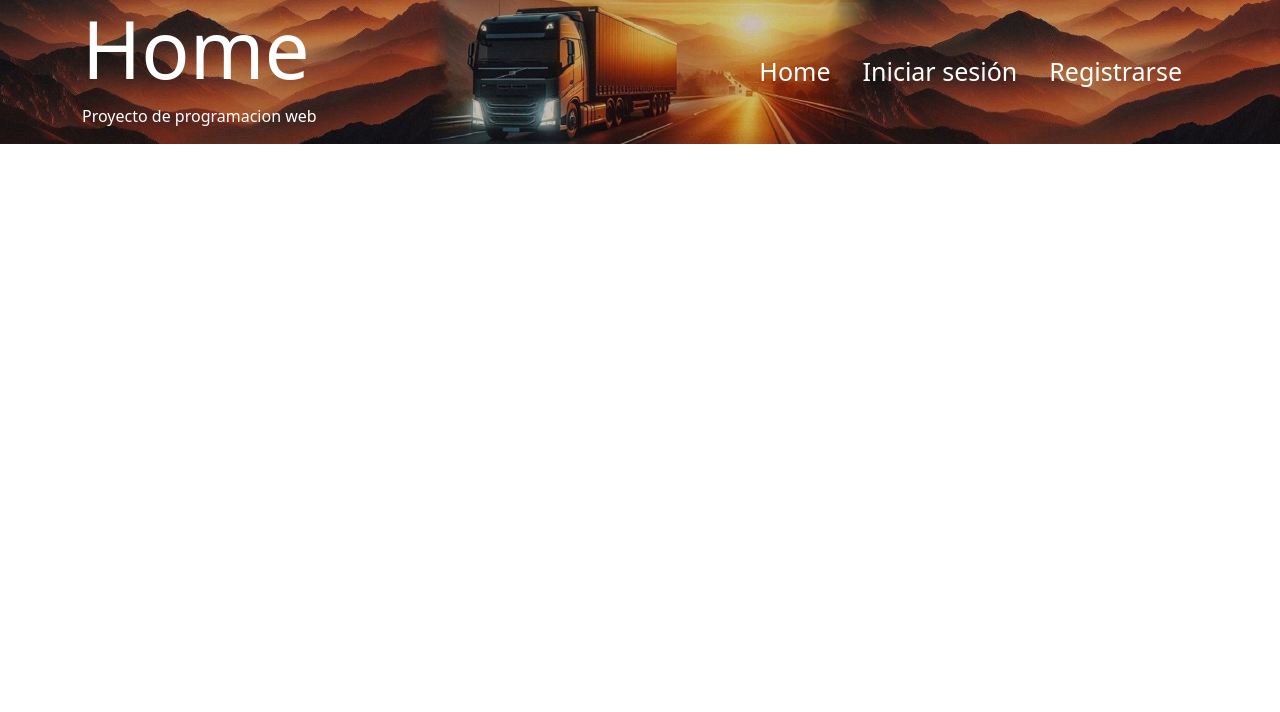
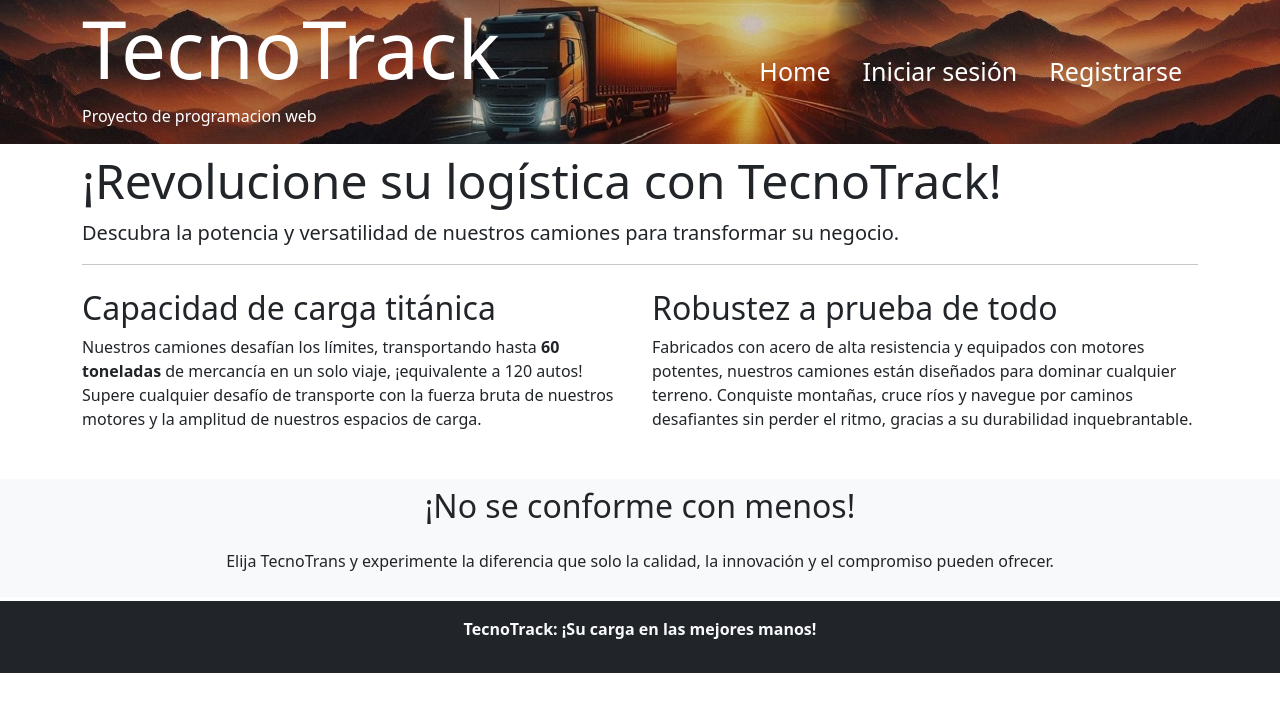
Before and after one commit to AlejandroHdzB/PrograWeb, a PHP site: page / in a window 1280 px wide. Shown: the top 712 px of the page. Run offline with PHP 8.4, Linux system fonts and the light colour scheme.

Commit message:
se modifica el home, rutas de inicio de sesion y registro

```diff
--- a/Register/formRegister.php
+++ b/Register/formRegister.php
@@ -157,13 +157,13 @@ function validatePassword($password)
         <div class="container">
             <div class="row align-items-center">
                 <div class="col">
-                    <h1 class="display-1">Home</h1>
+                    <h1 class="display-1">TecnoTrack</h1>
                     <p>Proyecto de programacion web</p>
                 </div>
                 <nav class="nav col justify-content-end">
                     <a class="nav-link active" aria-current="page" href="../index.php">Home</a>
                     <a class="nav-link" href="../index.php">Iniciar sesión</a>
-                    <a class="nav-link" href="#">Registrarse</a>
+                    <a class="nav-link" href="../formLogin.php">Registrarse</a>
                 </nav>
             </div>
         </div>
@@ -196,7 +196,7 @@ function validatePassword($password)
                 </div>
                 <button type="submit" class="btn btn-register">Registrarte</button>
             </form>
-            <a href="../index.php" class="link-login">¿Ya tienes una cuenta?</a>
+            <a href="../formLogin.php" class="link-login">¿Ya tienes una cuenta?</a>
         </div>
     </div>
 </body>
--- a/index.php
+++ b/index.php
@@ -17,17 +17,51 @@
         <div class="container">
             <div class="row align-items-center">
                 <div class="col">
-                    <h1 class="display-1">Home</h1>
+                    <h1 class="display-1">TecnoTrack</h1>
                     <p>Proyecto de programacion web</p>
                 </div>
                 <nav class="nav col justify-content-end">
                     <a class="nav-link active" aria-current="page" href="#">Home</a>
-                    <a class="nav-link" href="#">Iniciar sesión</a>
+                    <a class="nav-link" href="formLogin.php">Iniciar sesión</a>
                     <a class="nav-link" href="Register/formRegister.php">Registrarse</a>
                 </nav>
             </div>
         </div>
     </div>
+
+    <div class="jumbotron">
+        <div class="container mt-2">
+            <h1 class="display-5">¡Revolucione su logística con TecnoTrack!</h1>
+            <p class="lead">Descubra la potencia y versatilidad de nuestros camiones para transformar su negocio.</p>
+            <hr class="my-1">
+        </div>
+    </div>
+
+    <div class="container mt-4">
+        <div class="row">
+            <div class="col-md-6 mb-4">
+                <h2>Capacidad de carga titánica</h2>
+                <p>Nuestros camiones desafían los límites, transportando hasta <strong>60 toneladas</strong> de mercancía en un solo viaje, ¡equivalente a 120 autos! Supere cualquier desafío de transporte con la fuerza bruta de nuestros motores y la amplitud de nuestros espacios de carga.</p>
+            </div>
+            <div class="col-md-6 mb-4">
+                <h2>Robustez a prueba de todo</h2>
+                <p>Fabricados con acero de alta resistencia y equipados con motores potentes, nuestros camiones están diseñados para dominar cualquier terreno. Conquiste montañas, cruce ríos y navegue por caminos desafiantes sin perder el ritmo, gracias a su durabilidad inquebrantable.</p>
+            </div>
+        </div>
+    </div>
+
+    <div class="bg-light py-2 mt-2">
+        <div class="container">
+            <h2 class="text-center mb-4">¡No se conforme con menos!</h2>
+            <p class="text-center">Elija TecnoTrans y experimente la diferencia que solo la calidad, la innovación y el compromiso pueden ofrecer.</p>
+        </div>
+    </div>
+
+    <footer class="bg-dark text-light py-3 mt-1">
+        <div class="container text-center">
+            <p><strong>TecnoTrack: ¡Su carga en las mejores manos!</strong></p>
+        </div>
+    </footer>
 </body>
 
 </html>
```
